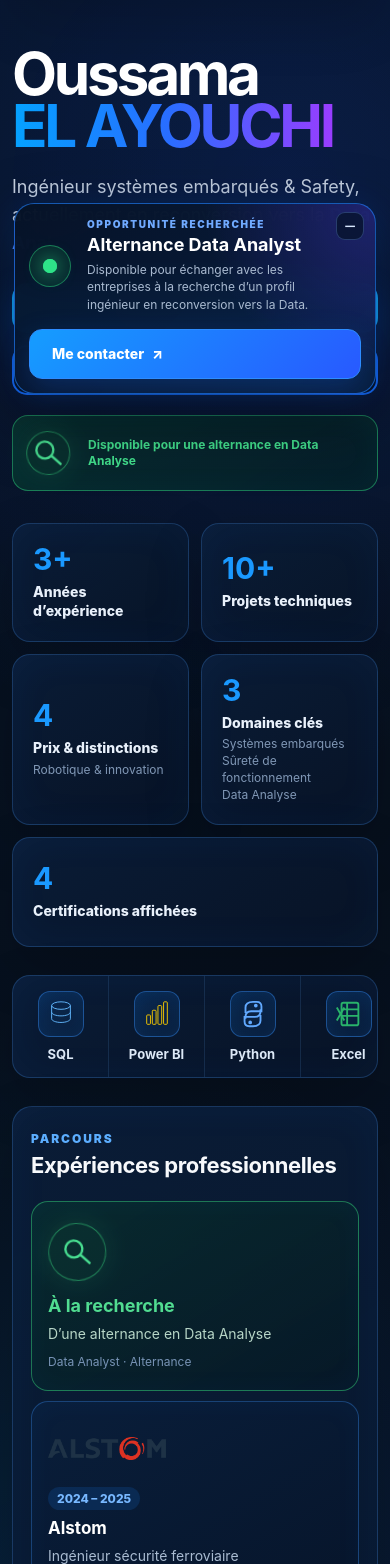
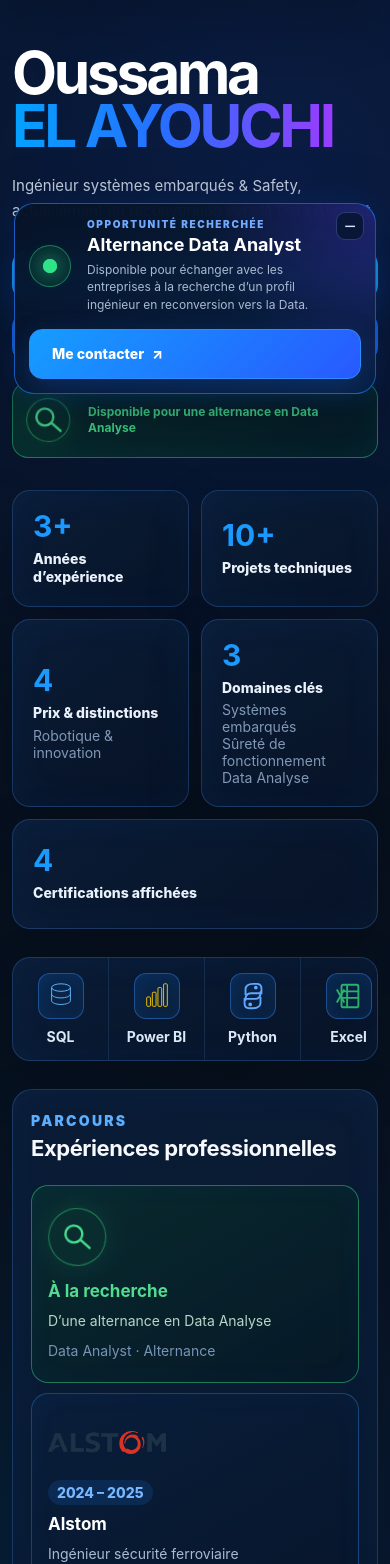
Before and after one commit to Oelayouchi/portfolio, a Next.js app: page / in a window 390 px wide. Shown: the part 436-2000 px from the top of the page. Built offline with nearby package versions, Linux system fonts and the light colour scheme.

Commit message:
Enforce clear typography hierarchy with 14px minimum

```diff
--- a/app/typography.css
+++ b/app/typography.css
@@ -4,14 +4,14 @@ body {
   font-size: 16px;
 }
 
-/* Navigation : fine, lisible, non grasse */
+/* Navigation */
 .navlinks a,
 .mobileMenu a {
   font-size: 15px !important;
   font-weight: 400 !important;
 }
 
-/* Boutons principaux */
+/* Boutons */
 .button,
 .homeHeroActions .button,
 .contactButton,
@@ -24,22 +24,7 @@ body {
   line-height: 1.2;
 }
 
-/* Carte profil accueil */
-.homeIdentityCopy strong { font-size: 17px; }
-.homeIdentityCopy span { font-size: 14px; line-height: 1.5; }
-.homeIdentityCopy p { font-size: 14px; line-height: 1.65; }
-
-/* Texte principal du hero */
-.homeHeroIntro > p { font-size: clamp(18px, 1.45vw, 23px); }
-
-/* Cartes chiffres-clés */
-.homeHighlightCard span { font-size: 14px; line-height: 1.35; }
-.homeHighlightCard small { font-size: 12px; line-height: 1.4; }
-
-/* Technologies */
-.homeTool strong { font-size: 13px; }
-
-/* Tous les titres principaux de section : 22px */
+/* Titres généraux des sections : taille de référence */
 .homeCareerTitle h2,
 .section > h2,
 .sectionTitle h2,
@@ -57,26 +42,23 @@ body {
   line-height: 1.25;
 }
 
-/* Petits labels au-dessus des titres */
-.homeCareerTitle span,
-.eyebrow,
-.mini { font-size: 12px; }
-
-/* Titres secondaires : A- */
-.homeCareerItem strong { font-size: 17px; }
-.homeCareerSearch strong { font-size: 18px; }
+/* Titres secondaires : toujours inférieurs au titre général */
 .card h3,
 .cert h3,
 .experience h4,
-.edu b { font-size: 18px; line-height: 1.35; }
+.edu b,
+.homeCareerSearch strong {
+  font-size: 18px !important;
+  line-height: 1.35;
+}
 
-.homeCareerItem p { font-size: 14px; line-height: 1.55; }
-.homeCareerItem em { font-size: 12px; line-height: 1.5; }
-.homeCareerItem small { font-size: 12px; }
-.homeStageList b { font-size: 12px; }
-.homeStageList small { font-size: 11px; }
+.homeCareerItem strong,
+.homeIdentityCopy strong {
+  font-size: 17px !important;
+  line-height: 1.35;
+}
 
-/* Texte courant des sections */
+/* Texte normal : inférieur aux titres secondaires */
 .copy,
 .contact p,
 .experience p,
@@ -87,38 +69,66 @@ body {
 .projectDescription,
 .cert p,
 .edu span,
-.interestList span {
-  font-size: 16px;
+.interestList span,
+.homeHeroIntro > p {
+  font-size: 16px !important;
   line-height: 1.7;
 }
 
-/* Métadonnées et textes secondaires */
+/* Texte descriptif / secondaire : minimum 14px */
+.homeIdentityCopy span,
+.homeIdentityCopy p,
+.homeHighlightCard span,
+.homeHighlightCard small,
+.homeTool strong,
+.homeCareerTitle span,
+.homeCareerItem p,
+.homeCareerItem em,
+.homeCareerItem small,
+.homeStageList b,
+.homeStageList small,
 .date,
 .meta,
 .expHead span,
-.tags span { font-size: 13px; }
+.tags span,
+.eyebrow,
+.mini {
+  font-size: 14px !important;
+}
 
-/* Cadres adaptés aux nouvelles tailles sans changer le thème */
+.homeIdentityCopy span,
+.homeIdentityCopy p,
+.homeCareerItem p,
+.homeCareerItem em {
+  line-height: 1.6;
+}
+
+/* Sécurité : aucun petit texte HTML ne descend sous 14px dans les zones principales */
+.homeHero small,
+.homeHero em,
+.section small,
+.section .meta,
+.section .date,
+.contactSection small,
+.projectsSection small,
+.awardsSection small,
+.dataSection small,
+.certificationsSection small,
+.educationSection small,
+.experienceSection small {
+  font-size: 14px !important;
+}
+
+/* Cadres adaptés sans changer le thème */
 .homeIdentityCopy { padding: 22px 24px 24px; }
 .homeHighlightCard { padding: 20px; }
-.homeCareerItem { min-height: 238px; padding: 21px 16px 19px; }
+.homeCareerItem { min-height: 242px; padding: 22px 16px 20px; }
 .card,
 .cert div,
 .dataPanel,
 .aboutCard { padding-top: 24px; padding-bottom: 24px; }
 
 @media (max-width: 760px) {
-  .homeIdentityCopy p,
-  .homeCareerItem p,
-  .copy,
-  .contact p,
-  .experience p,
-  .card p,
-  .dataPanel p,
-  .cert p { font-size: 14px; }
-
-  .homeCareerItem { min-height: 0; }
-
   .button,
   .homeHeroActions .button,
   .contactButton,
@@ -127,6 +137,8 @@ body {
     min-height: 50px;
     font-size: 14px !important;
   }
+
+  .homeCareerItem { min-height: 0; }
 
   .homeCareerTitle h2,
   .section > h2,
@@ -140,5 +152,22 @@ body {
   .certificationsSection h2,
   .educationSection h2,
   .interestsSection h2,
-  .contactSection h2 { font-size: 22px !important; }
+  .contactSection h2 {
+    font-size: 22px !important;
+  }
+
+  .copy,
+  .contact p,
+  .experience p,
+  .card p,
+  .dataPanel p,
+  .aboutCard p,
+  .aboutText,
+  .projectDescription,
+  .cert p,
+  .edu span,
+  .interestList span,
+  .homeHeroIntro > p {
+    font-size: 15px !important;
+  }
 }
```
